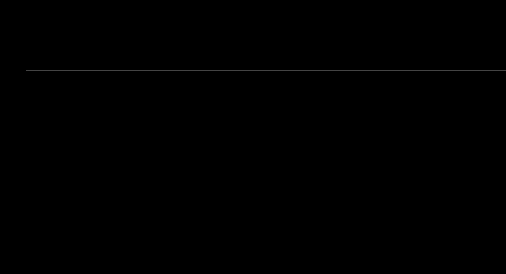
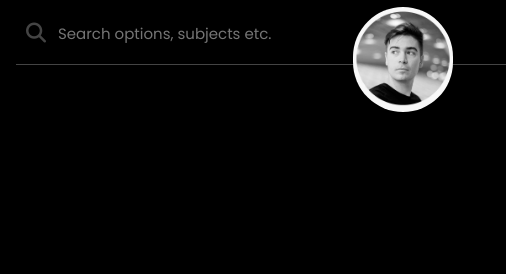
Before and after one commit to belfinbaby555/spaneos-reloaded, a plain HTML site: page index.html in a window 1280 px wide. Shown: the top 274 px of the page, 264-770 px from the left. Drawn offline with Linux system fonts and the light colour scheme.

Commit message:
serch bar

```diff
--- a/index.html
+++ b/index.html
@@ -29,7 +29,16 @@
             </div>
         </nav>
         <div class=""></div>
-        <div class="search"></div>
+        <div class="search">
+            <i class="fa-solid fa-magnifying-glass"></i>
+            <input type="text" class="search_input" placeholder="Search options, subjects etc."/>
+            <span class="profile">
+                <img src="OIP.jfif" class="profile_img">
+                <h3>
+                    <p></p>
+                </h3>
+            </span>
+        </div>
         <script src="https://kit.fontawesome.com/9ac97828cf.js" crossorigin="anonymous"></script>
     </body>
 </html>
--- a/style.css
+++ b/style.css
@@ -22,11 +22,31 @@
     text-align: center;
 }
 .search{
-    width: calc(100vw - 310px);
+    width: calc(100vw - 300px);
     height: 50px;
     border-bottom: 1px solid var(--border);
-    margin:20px;
-    float: right;
+    margin: 0px 20px;
+    padding: 7px 0px;
+    position: absolute;
+    top: 0;
+    right: 0;
+    display: flex;
+    flex-direction: row;
+}
+.search > i{
+    color: var(--border);
+    font-size: 20px;
+    margin: auto 10px;
+    line-height: 7px;
+}
+.search_input{
+    height: 100%;
+    background-color: transparent;
+    outline: none;
+    border: none;
+    font-family: var(--font);
+    color: white;
+    font-size: 15px;
 }
 .logo{
     width:90%;
@@ -64,3 +84,13 @@
 .options > i{
     margin-right: 5px;
 }
+.profile{
+    width: fit-content;
+    height: 100%;
+    float: right;
+}
+.profile_img{
+    width: 100px;
+    height: fit-content;
+    border-radius:200px ;
+}
```
Also changed, not shown: OIP.jfif (added).
